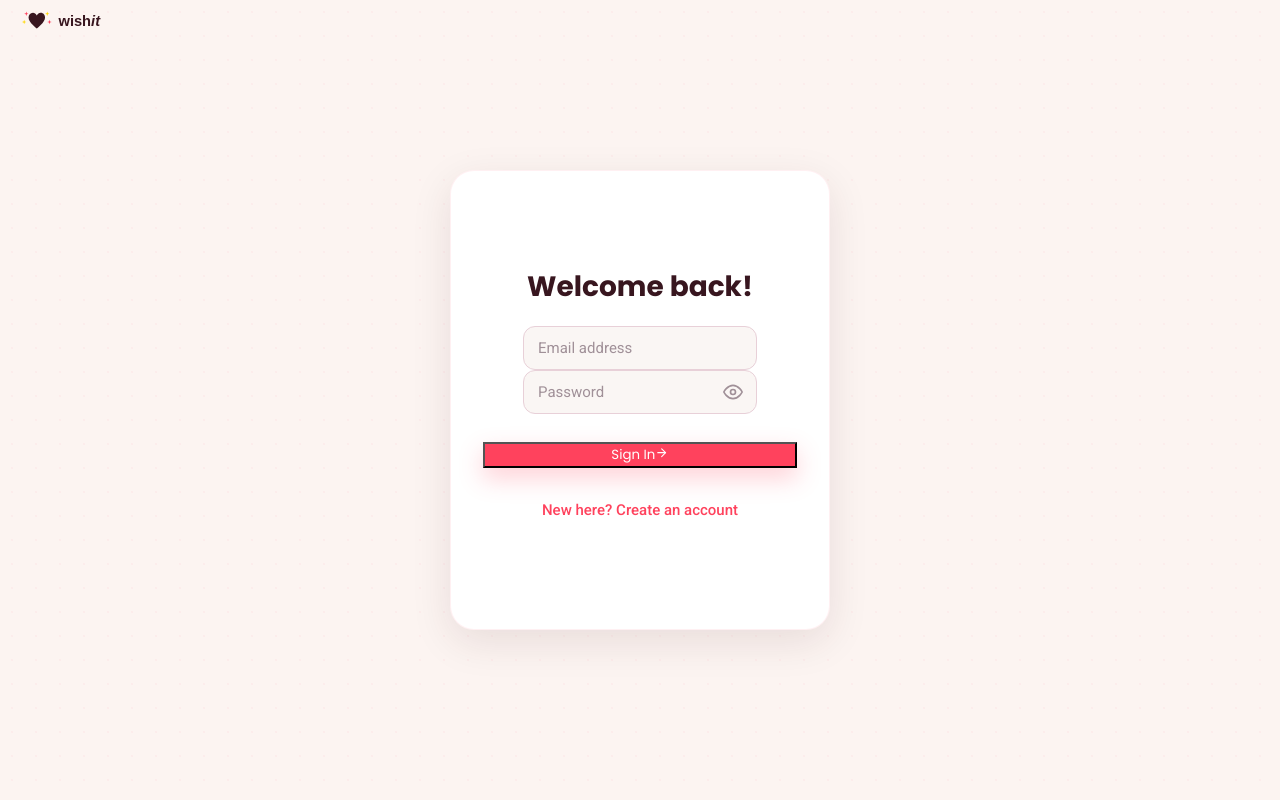
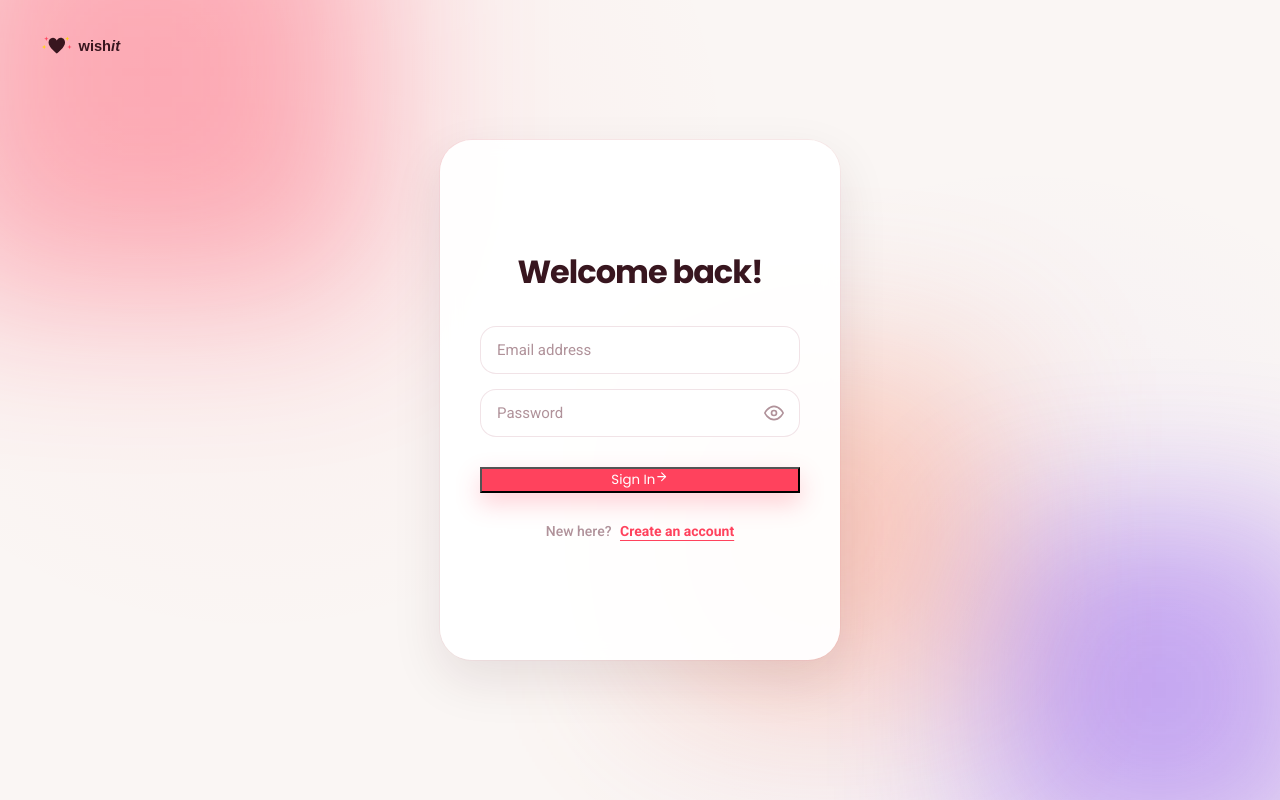
Before and after one commit to tugbayilmaz01/wishlist-frontend, a Next.js app: page /login in a window 1280 px wide. Built offline with nearby package versions, Linux system fonts and the light colour scheme; no server answers.

Commit message:
added user profile page and refined authentication styles

```diff
--- a/src/app/login/Login.module.scss
+++ b/src/app/login/Login.module.scss
@@ -6,25 +6,68 @@ $primary-color: #38161f;
   display: flex;
   justify-content: center;
   align-items: center;
-  background: #fcf4f1;
-  perspective: 1200px;
-  perspective-origin: center;
-  background-image: radial-gradient(circle, rgba(255, 66, 93, 0.04) 1px, transparent 1px);
-  background-size: 24px 24px;
+  background: #faf6f4;
+  perspective: 2000px;
+  overflow: hidden;
+  position: relative;
+  background-image:
+    radial-gradient(circle at 20% 20%, rgba(255, 66, 93, 0.05) 0%, transparent 40%),
+    radial-gradient(circle at 80% 80%, rgba(124, 58, 237, 0.05) 0%, transparent 40%);
+}
+
+.blob {
+  position: absolute;
+  filter: blur(80px);
+  z-index: 0;
+  opacity: 0.4;
+  animation: blobMove 20s infinite alternate ease-in-out;
+}
+
+.blob1 {
+  width: 400px;
+  height: 400px;
+  background: #ff425d;
+  top: -100px;
+  left: -100px;
+}
+
+.blob2 {
+  width: 350px;
+  height: 350px;
+  background: #7c3aed;
+  bottom: -50px;
+  right: -50px;
+  animation-delay: -5s;
+}
+
+.blob3 {
+  width: 300px;
+  height: 300px;
+  background: #ff8a65;
+  top: 50%;
+  left: 50%;
+  transform: translate(-50%, -50%);
+  animation-duration: 25s;
+}
+
+@keyframes blobMove {
+  0% { transform: translate(0, 0) scale(1); }
+  33% { transform: translate(50px, -30px) scale(1.1); }
+  66% { transform: translate(-20px, 40px) scale(0.9); }
+  100% { transform: translate(0, 0) scale(1); }
 }
 
 .card {
-  width: 380px;
-  height: 460px;
+  width: 400px;
+  height: 520px;
   position: relative;
   transform-style: preserve-3d;
-  transition: transform 0.8s cubic-bezier(0.4, 0, 0.2, 1);
-  transform-origin: center center;
+  transition: transform 0.8s cubic-bezier(0.34, 1.56, 0.64, 1);
+  z-index: 10;
 }
 
 .flipped {
   transform: rotateY(180deg);
-  transform-origin: center center;
 }
 
 .front,
@@ -32,79 +75,94 @@ $primary-color: #38161f;
   position: absolute;
   width: 100%;
   height: 100%;
-  background: #ffffff;
-  border-radius: 24px;
-  box-shadow: 0 12px 40px rgba(56, 22, 31, 0.1);
-  padding: 32px;
+  background: rgba(255, 255, 255, 0.95);
+  backdrop-filter: blur(10px);
+  border-radius: 32px;
+  box-shadow:
+    0 20px 50px rgba(56, 22, 31, 0.1),
+    0 0 0 1px rgba(255, 66, 93, 0.05);
+  padding: 40px;
 
   display: flex;
   flex-direction: column;
   align-items: center;
   justify-content: center;
-  gap: 18px;
+  gap: 20px;
   backface-visibility: hidden;
-  transform-origin: center center;
-  border: 1.5px solid rgba(255, 66, 93, 0.08);
 }
 
 .back {
   transform: rotateY(180deg);
-  position: absolute;
-  top: 0;
-  left: 0;
-  width: 100%;
-  height: 100%;
 }
 
 .title {
-  font-size: 28px;
-  font-weight: 700;
-  margin: 0;
+  font-size: 32px;
+  font-weight: 900;
+  margin: 0 0 10px 0;
   color: #38161f;
+  letter-spacing: -1px;
+}
+
+.inputGroup {
+  width: 100%;
+  display: flex;
+  flex-direction: column;
+  gap: 15px;
 }
 
 .input {
   width: 100%;
   box-sizing: border-box;
-  padding: 12px 14px;
-  border-radius: 12px;
-  border: 1.5px solid #e8d0d8;
-  background: #faf6f4;
+  padding: 14px 16px;
+  border-radius: 16px;
+  border: 1.5px solid rgba(232, 208, 216, 0.6);
+  background: #ffffff;
   font-size: 15px;
   color: #38161f;
   outline: none;
-  transition: all 0.25s ease;
+  transition: all 0.3s cubic-bezier(0.4, 0, 0.2, 1);
   font-family: inherit;
 
   &:focus {
     border-color: #ff425d;
-    box-shadow: 0 0 0 3px rgba(255, 66, 93, 0.15);
-    background: #fff;
+    box-shadow: 0 0 0 4px rgba(255, 66, 93, 0.1);
+    transform: translateY(-2px);
   }
 
   &::placeholder {
-    color: #a09098;
+    color: #b0929a;
   }
 }
 
-.error {
-  color: #ff425d;
+.switch {
   font-size: 14px;
-  text-align: center;
-  margin-top: -8px;
+  color: #b0929a;
+  cursor: pointer;
+  font-weight: 500;
+  margin-top: 10px;
+  transition: all 0.2s ease;
+
+  span {
+    color: #ff425d;
+    font-weight: 700;
+    margin-left: 5px;
+    text-decoration: underline;
+    text-underline-offset: 4px;
+  }
+
+  &:hover {
+    color: #38161f;
+    span {
+      color: #ff425d;
+    }
+  }
 }
 
-.switch {
-  font-size: 15px;
-  color: #ff425d;
-  cursor: pointer;
-  font-weight: 500;
-  transition: opacity 0.2s, transform 0.2s;
-
-  &:hover {
-    opacity: 0.8;
-    transform: translateY(-1px);
-  }
+.logoTop {
+  position: absolute;
+  top: 30px;
+  left: 40px;
+  z-index: 20;
 }
 
 .passwordWrapper {
@@ -114,33 +172,27 @@ $primary-color: #38161f;
   align-items: center;
 
   .input {
-    padding-right: 45px;
+    padding-right: 50px;
   }
 
   .eyeIcon {
     position: absolute;
-    right: 14px;
+    right: 16px;
     top: 50%;
     transform: translateY(-50%);
     background: none;
     border: none;
     cursor: pointer;
-    color: #a09098;
+    color: #b0929a;
     display: flex;
     align-items: center;
     justify-content: center;
     padding: 0;
-    transition: color 0.2s;
-    z-index: 10;
+    transition: all 0.2s;
 
     &:hover {
       color: #ff425d;
+      transform: translateY(-50%) scale(1.1);
     }
   }
 }
-
-.logoTop {
-  position: absolute;
-  top: 5px;
-  left: 20px;
-}
```
Also changed, not shown: src/app/dashboard/profile/Profile.module.scss (added, +205 -0 lines), src/app/dashboard/profile/page.tsx (added, +131 -0 lines).
